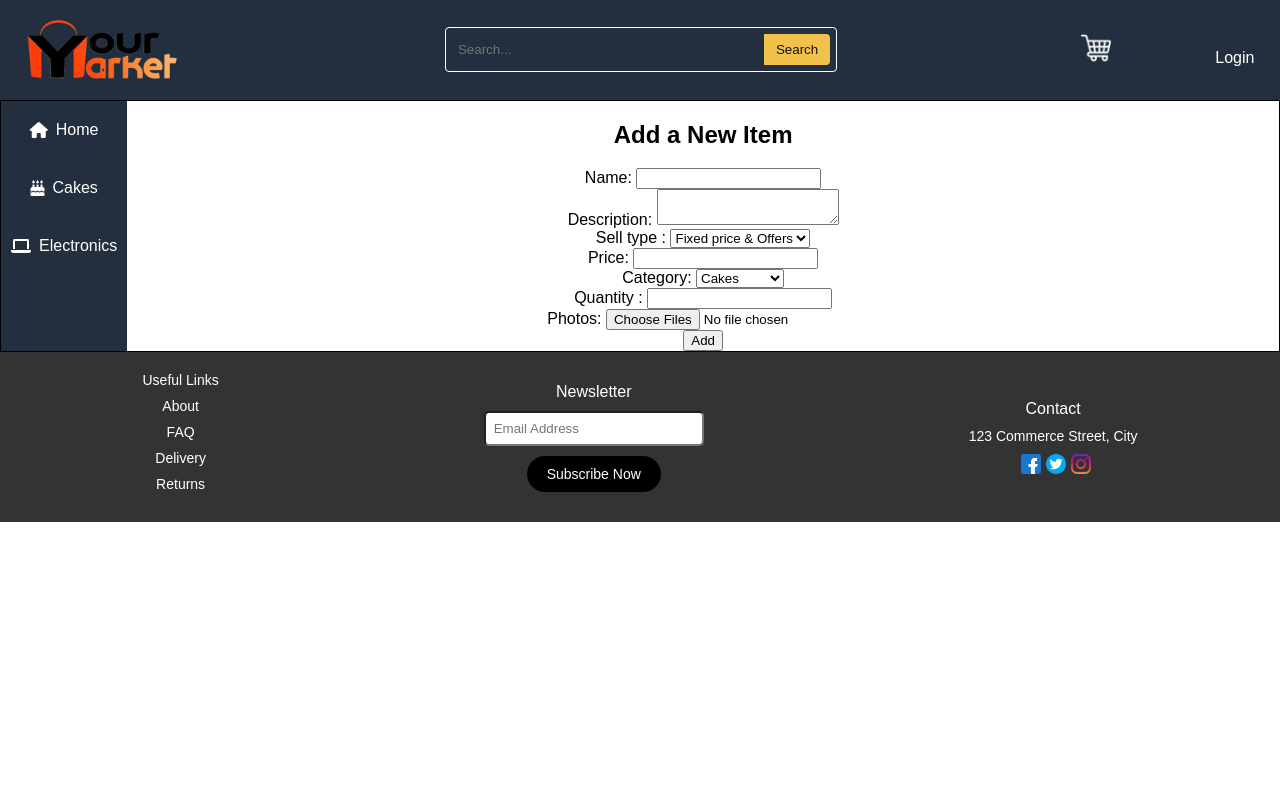
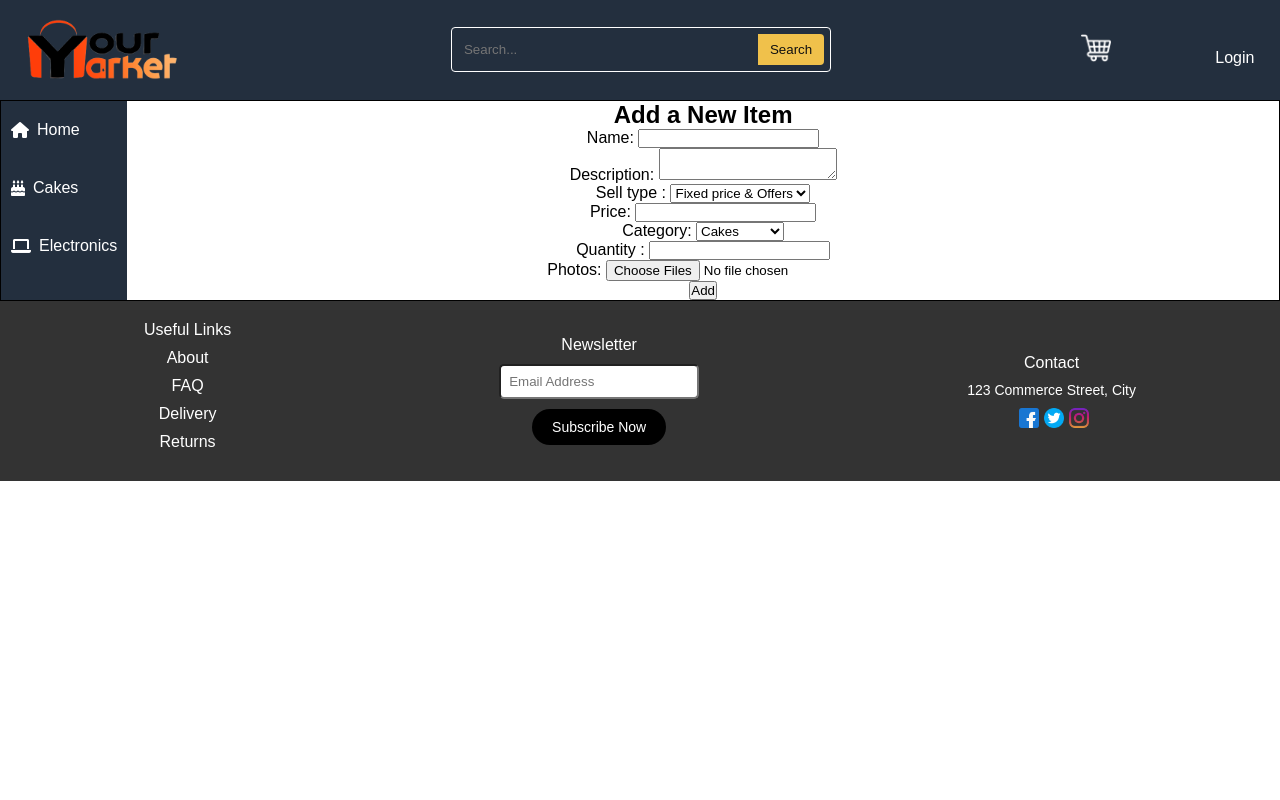
Before and after one commit to JulienFX/YourMarket, a PHP site: page /addItem.php in a window 1280 px wide. Run offline with PHP 8.4, Linux system fonts and the light colour scheme.

Commit message:
update stylesheet

```diff
--- a/Constant/footer.php
+++ b/Constant/footer.php
@@ -3,6 +3,27 @@
 
 <head>
     <style>
+        * {
+            margin: 0;
+            padding: 0;
+            box-sizing: border-box;
+        }
+
+        html,
+        body {
+            height: 100%;
+            font-family: 'Poppins', sans-serif;
+            display: flex;
+            flex-direction: column;
+        }
+
+        /* Main content container */
+        .main-content {
+            flex: 1;
+            padding: 20px;
+        }
+
+        /* Footer styles */
         .footer {
             background-color: #333;
             color: #fff;
@@ -29,8 +50,6 @@
             display: block;
             margin-bottom: 10px;
             transition: color 0.3s ease;
-            font-family: 'Poppins', sans-serif;
-            font-size: 14px;
         }
 
         .footer-links a:hover {
@@ -46,7 +65,6 @@
         }
 
         .newsletter-title {
-            font-family: 'Poppins', sans-serif;
             font-size: 16px;
             margin-bottom: 10px;
         }
@@ -66,7 +84,6 @@
             border: none;
             cursor: pointer;
             transition: background-color 0.3s ease;
-            font-family: 'Poppins', sans-serif;
             font-size: 14px;
         }
 
@@ -80,14 +97,12 @@
         }
 
         .contact-title {
-            font-family: 'Poppins', sans-serif;
             font-size: 16px;
             margin-bottom: 10px;
         }
 
         .contact-address {
             margin-bottom: 10px;
-            font-family: 'Poppins', sans-serif;
             font-size: 14px;
         }
 
--- a/Constant/navbar.php
+++ b/Constant/navbar.php
@@ -21,7 +21,6 @@
         float: left;
         display: flex;
         flex-direction: column;
-        align-items: center;
     }
 
     .navbar ul {
@@ -30,7 +29,6 @@
         margin: 0;
         display: flex;
         flex-direction: column;
-        align-items: center;
     }
 
     .navbar li {
@@ -40,10 +38,12 @@
     .navbar a {
         display: flex;
         align-items: center;
+        justify-content: flex-start; /* Align items to the left */
         padding: 10px;
         text-decoration: none;
         color: white;
         transition: background-color 0.3s ease;
+        height: 100%; /* Fill the entire height of the navbar */
     }
 
     .navbar a:hover {
@@ -69,6 +69,7 @@
   <!-- Add Font Awesome for icons -->
   <link rel="stylesheet" href="https://cdnjs.cloudflare.com/ajax/libs/font-awesome/6.0.0-beta3/css/all.min.css">
 </head>
+
 <body>
   <div class="navbar">
     <ul>
```
Also changed, not shown: index.php (+5 -7 lines).
